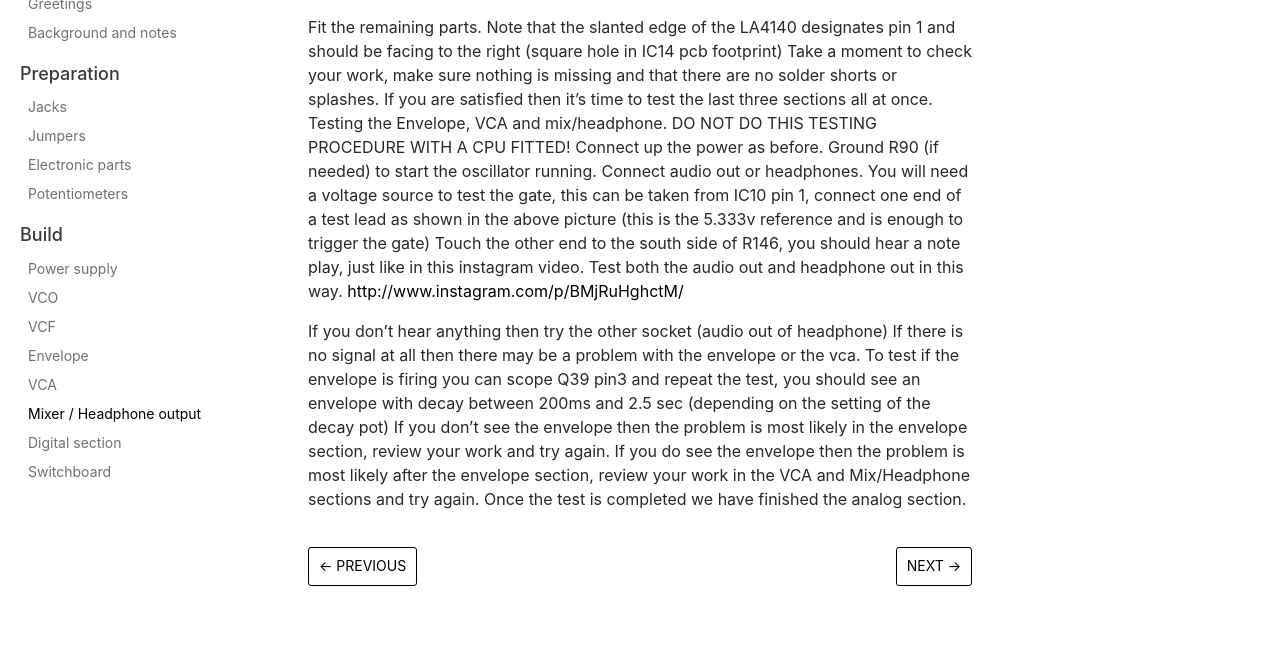
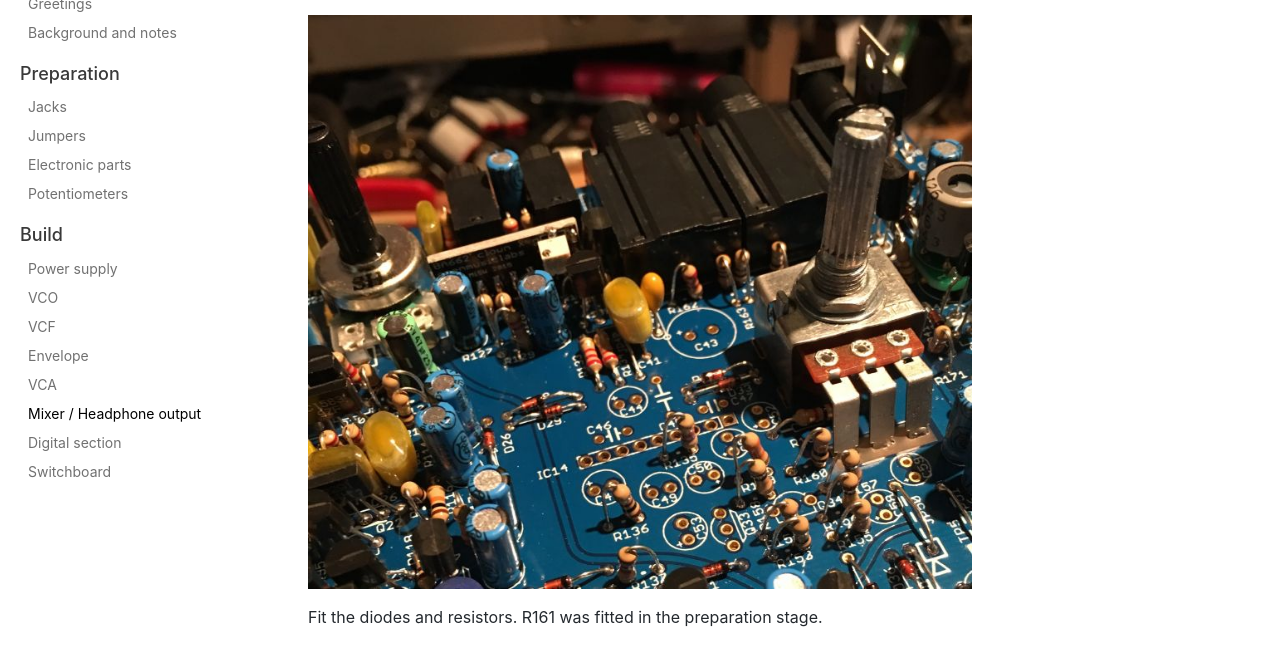
Before and after one commit to smakela/re-303-buildguide, a plain HTML site: page docs/build_mixer.html in a window 1280 px wide. Shown: the part 139-800 px from the top of the page. Drawn offline with nearby package versions, Linux system fonts and the light colour scheme; a script that the page names is missing.

Commit message:
Deploy website
Deploy website version based on 4ac109e720d1a4c7a1d3462b06ed80b58bdd12f6

```diff
--- a/docs/build_mixer.html
+++ b/docs/build_mixer.html
@@ -1,4 +1,4 @@
-<!DOCTYPE html><html lang="en"><head><meta charSet="utf-8"/><meta http-equiv="X-UA-Compatible" content="IE=edge"/><title>Building the mixer / headphone · RE-303 Build Guide</title><meta name="viewport" content="width=device-width"/><meta name="generator" content="Docusaurus"/><meta name="description" content="Fit the remaining parts. Note that the slanted edge of the LA4140 designates pin 1 and should be facing to the right (square hole in IC14 pcb footprint)"/><meta name="docsearch:language" content="en"/><meta property="og:title" content="Building the mixer / headphone · RE-303 Build Guide"/><meta property="og:type" content="website"/><meta property="og:url" content="http://smakela.github.io/re-303-buildguide/index.html"/><meta property="og:description" content="Fit the remaining parts. Note that the slanted edge of the LA4140 designates pin 1 and should be facing to the right (square hole in IC14 pcb footprint)"/><meta name="twitter:card" content="summary"/><link rel="shortcut icon" href="/re-303-buildguide/"/><link rel="stylesheet" href="//cdnjs.cloudflare.com/ajax/libs/highlight.js/9.12.0/styles/default.min.css"/><script type="text/javascript" src="https://buttons.github.io/buttons.js"></script><script src="https://unpkg.com/vanilla-back-to-top@7.1.14/dist/vanilla-back-to-top.min.js"></script><script>
+<!DOCTYPE html><html lang="en"><head><meta charSet="utf-8"/><meta http-equiv="X-UA-Compatible" content="IE=edge"/><title>Building the mixer / headphone · RE-303 Build Guide</title><meta name="viewport" content="width=device-width"/><meta name="generator" content="Docusaurus"/><meta name="description" content="![alt-text](/re-303-buildguide/docs/assets/images/063.jpg)"/><meta name="docsearch:language" content="en"/><meta property="og:title" content="Building the mixer / headphone · RE-303 Build Guide"/><meta property="og:type" content="website"/><meta property="og:url" content="http://smakela.github.io/re-303-buildguide/index.html"/><meta property="og:description" content="![alt-text](/re-303-buildguide/docs/assets/images/063.jpg)"/><meta name="twitter:card" content="summary"/><link rel="shortcut icon" href="/re-303-buildguide/"/><link rel="stylesheet" href="//cdnjs.cloudflare.com/ajax/libs/highlight.js/9.12.0/styles/default.min.css"/><script type="text/javascript" src="https://buttons.github.io/buttons.js"></script><script src="https://unpkg.com/vanilla-back-to-top@7.1.14/dist/vanilla-back-to-top.min.js"></script><script>
         document.addEventListener('DOMContentLoaded', function() {
           addBackToTop(
             {"zIndex":100}
@@ -31,18 +31,13 @@
                 };
               }
             });
-        </script></nav></div><div class="container mainContainer docMainContainer"><div class="wrapper"><div class="post"><header class="postHeader"><h1 class="postHeaderTitle">Building the mixer / headphone</h1></header><article><div><span><p>Fit the remaining parts. Note that the slanted edge of the LA4140 designates pin 1 and should be facing to the right (square hole in IC14 pcb footprint)
-Take a moment to check your work, make sure nothing is missing and that there are no solder shorts or splashes. If you are satisfied then it’s time to test the last three sections all at once.
-Testing the Envelope, VCA and mix/headphone.
-DO NOT DO THIS TESTING PROCEDURE WITH A CPU FITTED!
-Connect up the power as before.
-Ground R90 (if needed) to start the oscillator running. Connect audio out or headphones.
-You will need a voltage source to test the gate, this can be taken from IC10 pin 1, connect one end of a test lead as shown in the above picture (this is the 5.333v reference and is enough to trigger the gate)
-Touch the other end to the south side of R146, you should hear a note play, just like in this instagram video. Test both the audio out and headphone out in this way.
-<a href="http://www.instagram.com/p/BMjRuHghctM/">http://www.instagram.com/p/BMjRuHghctM/</a></p>
-<p>If you don’t hear anything then try the other socket (audio out of headphone) If there is no signal at all then there may be a problem with the envelope or the vca.
-To test if the envelope is firing you can scope Q39 pin3 and repeat the test, you should see an envelope with decay between 200ms and 2.5 sec (depending on the setting of the decay pot)
-If you don’t see the envelope  then the problem is most likely in the envelope section, review your work and try again.
-If you do see the envelope  then the problem is most likely after the envelope section, review your work in the VCA and Mix/Headphone sections and try again.
-Once the test is completed we have finished the analog section.</p>
+        </script></nav></div><div class="container mainContainer docMainContainer"><div class="wrapper"><div class="post"><header class="postHeader"><h1 class="postHeaderTitle">Building the mixer / headphone</h1></header><article><div><span><p><img src="/re-303-buildguide/docs/assets/images/063.jpg" alt="alt-text"></p>
+<p>Fit the diodes and resistors. R161 was fitted in the preparation stage.</p>
+<p> </p>
+<p><img src="/re-303-buildguide/docs/assets/images/064.jpg" alt="alt-text"></p>
+<p>Fit the film capacitors.</p>
+<p> </p>
+<p><img src="/re-303-buildguide/docs/assets/images/065.jpg" alt="alt-text"></p>
+<p>Fit the remaining parts. Note that the slanted edge of the LA4140 designates pin 1 and should be facing to the right (square hole in IC14 pcb footprint)</p>
+<p>Take a moment to check your work, make sure nothing is missing and that there are no solder shorts or splashes. If you are satisfied then it’s time to test the last three sections all at once.</p>
 </span></div></article></div><div class="docs-prevnext"><a class="docs-prev button" href="/re-303-buildguide/docs/build_vca"><span class="arrow-prev">← </span><span>Previous</span></a><a class="docs-next button" href="/re-303-buildguide/docs/build_digital"><span>Next</span><span class="arrow-next"> →</span></a></div></div></div><nav class="onPageNav docOnPageNav"></nav></div><footer class="nav-footer" id="footer"><section class="copyright">Copyright © 2018 DinSync.info</section></footer></div></body></html>
```
Also changed, not shown: docs/build_mixer/index.html (+10 -15 lines).
